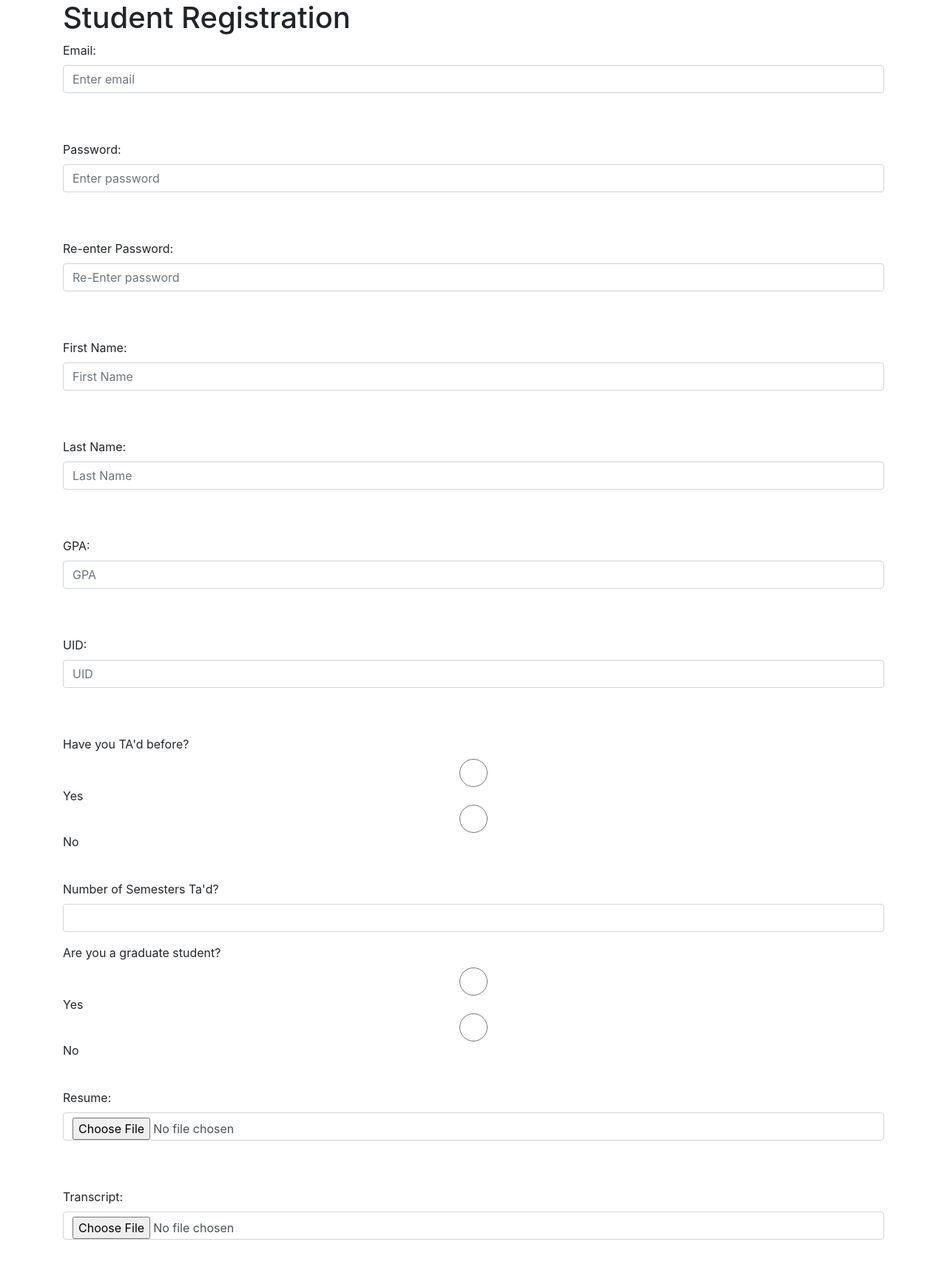
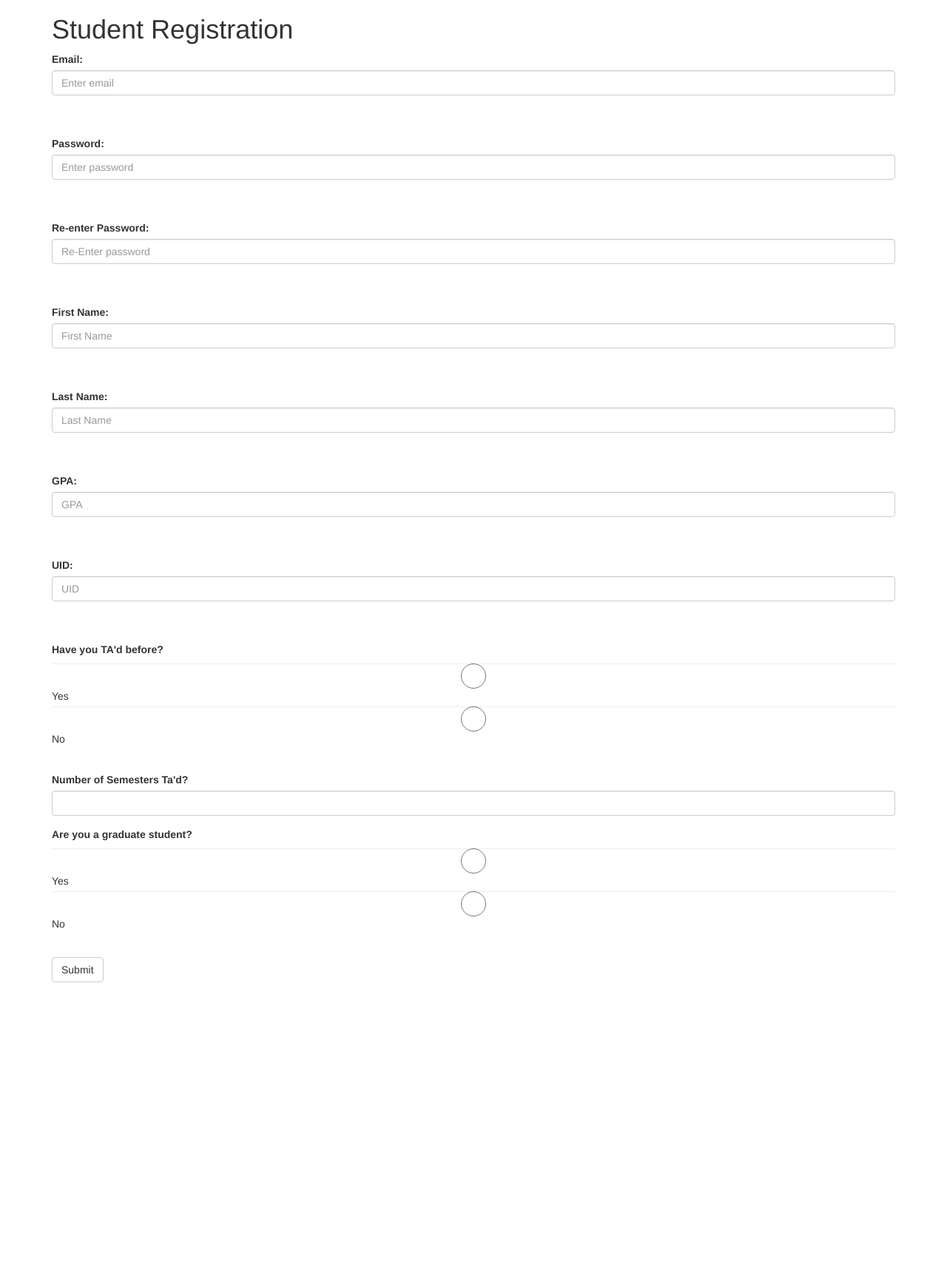
Before and after one commit to EbukaObizoba/ta-app, a PHP site: page /StudentRegistration.php in a window 1280 px wide. Shown: the whole page at 74% size. After the commit the page ends 1328 px from the top, so only its background shows below. Run offline with PHP 8.4, Linux system fonts and the light colour scheme; some libraries are stand-ins or nearby versions.

Commit message:
working addstudent
The Student Registration is now functional, while missing some form validation and some elements of the database.

```diff
--- a/StudentRegistration.php
+++ b/StudentRegistration.php
@@ -6,7 +6,7 @@ $body = <<<BODY
 
      <div class="container">
         <h1>Student Registration</h1>
-        <form action='$_SERVER[PHP_SELF]' method="post">
+        <form action="addStudent.php" method="post">
 
             <div class="form-group">
                 <label for="email">Email: </label>
@@ -45,8 +45,8 @@ $body = <<<BODY
 
             <div class="form-group">
                 <label for="taB4">Have you TA'd before? </label>
-                <input type="radio" name="taB4" class="form-control" id="taB4" required>Yes
-                <input type="radio" name="taB4" class="form-control" required>No<br><br>
+                <input type="radio" name="taB4" class="form-control" id="taB4" value="Y" required>Yes
+                <input type="radio" name="taB4" class="form-control" value="N" required>No<br><br>
             </div>
 
              <div class="form-group">
@@ -56,23 +56,32 @@ $body = <<<BODY
 
             <div class="form-group">
                 <label for="grad">Are you a graduate student? </label>
-                <input type="radio" name="grad" class="form-control" id="grad" required>Yes
-                <input type="radio" name="grad" class="form-control" required>No<br><br>
+                <input type="radio" name="grad" class="form-control" id="grad" value="grad" required>Yes
+                <input type="radio" name="grad" class="form-control" value="undergrad" required>No<br><br>
             </div>
 
 
-            <div class="form-group">
-                <label for="resume">Resume: </label>
-                <input type="file" name="resumeID" class="form-control" id="resume" required><br><br>
+            <!--<div class="form-group">-->
+                <!--<label for="resume">Resume: </label>-->
+                <!--<input type="file" name="resumeID" class="form-control" id="resume" required><br><br>-->
+            <!--</div>-->
+            <!---->
+            <!--<div class="form-group">-->
+                <!--<label for="transcript">Transcript: </label>-->
+                <!--<input type="file" name="transcriptID" class="form-control" id="transcript" required><br><br>-->
+            <!--</div>-->
+
+            <div class='form-group'>
+                    <button type='submit' class="btn btn-default">Submit</button>
             </div>
-
-            <div class="form-group">
-                <label for="transcript">Transcript: </label>
-                <input type="file" name="transcriptID" class="form-control" id="transcript" required><br><br>
-            </div>
-
         </form>
     </div>
+        <script
+          src="http://code.jquery.com/jquery-3.3.1.min.js"
+          integrity="sha256-FgpCb/KJQlLNfOu91ta32o/NMZxltwRo8QtmkMRdAu8="
+          crossorigin="anonymous">
+        </script>
+        <script src="https://maxcdn.bootstrapcdn.com/bootstrap/3.3.7/js/bootstrap.min.js"></script>
 BODY;
 
 echo generatePage($body);
```
Also changed, not shown: addStudent.php (+26 -0 lines).
